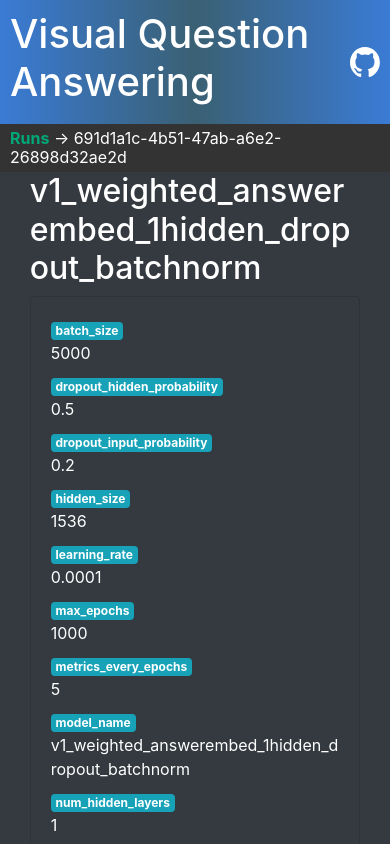
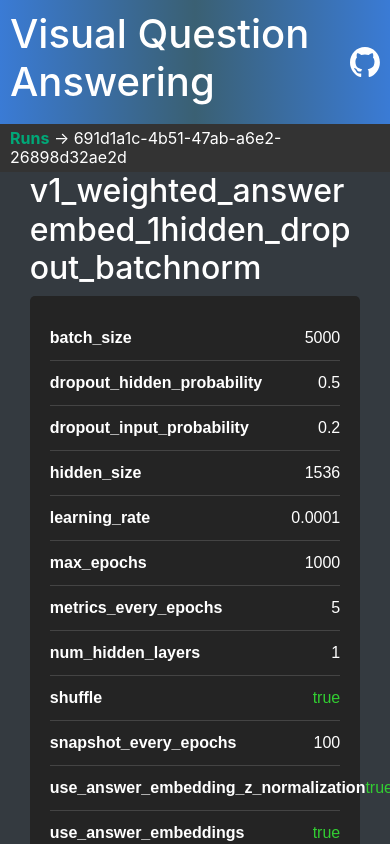
Before and after one commit to ashleyholman/vqa, a React (Create React App) app in the folder web-frontend/: page /run/691d1a1c-4b51-47ab-a6e2-26898d32ae2d in a window 390 px wide. Shown: the top 844 px of the page. Built offline with nearby package versions, Linux system fonts and the light colour scheme.

Commit message:
web: Make Config card a modal window, and make table horizontally scrollable for mobile

```diff
--- a/web-frontend/src/components/Config.js
+++ b/web-frontend/src/components/Config.js
@@ -1,25 +1,53 @@
 import React from 'react';
 
 function Config({ configData }) {
+  const containerStyle = {
+    backgroundColor: '#242424',
+    color: 'white',
+    padding: '20px',
+    borderRadius: '5px',
+    fontFamily: 'Arial, sans-serif',
+  };
+
+  const rowStyle = {
+    display: 'flex',
+    justifyContent: 'space-between',
+    borderBottom: '1px solid #444',
+    padding: '10px 0',
+    fontSize: '16px',
+  };
+
+  const keyStyle = {
+    fontWeight: 'bold',
+  };
+
+  const valueStyle = {
+    fontWeight: 'normal',
+    textAlign: 'right',
+  };
+
   return (
-    <div className="card bg-dark text-white card-body">
+    <div style={containerStyle}>
       {Object.entries(configData).map(([key, value], idx) => {
-
-        // Special rendering for boolean values
-        let value_class = '';
+        // skip model_name as it's too wide and not necessary to display.  we can display it elsewhere.
+        if (key === 'model_name') {
+          return null;
+        }
+        let displayValue;
         if (typeof value === 'boolean') {
-          value_class = "badge " + (value ? 'badge-success' : 'badge-danger');
-          value = value.toString();
+          displayValue = (
+            <span style={{color: value ? 'limegreen' : 'red'}}>
+              {value.toString()}
+            </span>
+          );
+        } else {
+          displayValue = value;
         }
 
         return (
-          <div key={idx} className="row mb-2">
-            <div className="col-sm-3">
-              <span className="badge badge-info">{key}</span>
-            </div>
-            <div className="col-sm-9">
-              <span className={value_class}>{value}</span>
-            </div>
+          <div key={idx} style={rowStyle}>
+            <div style={keyStyle}>{key}</div>
+            <div style={valueStyle}>{displayValue}</div>
           </div>
         );
       })}
--- /dev/null
+++ b/web-frontend/src/components/ConfigModal.js
@@ -0,0 +1,67 @@
+import React from 'react';
+import Config from './Config';
+
+function ConfigModal({ configData, onClose }) {
+  return (
+    <div
+      style={{
+        position: 'fixed',
+        top: 0,
+        left: 0,
+        width: '100vw',
+        height: '100vh',
+        backgroundColor: 'rgba(0,0,0,0.7)',
+        display: 'flex',
+        alignItems: 'center',
+        justifyContent: 'center',
+      }}
+      onClick={onClose}
+    >
+      <div
+        style={{
+          backgroundColor: '#333',
+          padding: '5px',
+          width: '90%',
+          maxWidth: '800px',
+          position: 'relative',
+          border: '1px solid #666',
+          overflow: 'hidden', // hide the overflow
+        }}
+        onClick={e => e.stopPropagation()}
+      >
+        <button
+          style={{
+            position: 'absolute',
+            right: '0.2em',
+            top: '0.2em',
+            background: '#aaa',
+            color: 'black',
+            border: '1px solid #666',
+            width: '20px',
+            height: '20px',
+            display: 'flex',
+            justifyContent: 'center',
+            alignItems: 'center',
+            boxSizing: 'border-box',
+            cursor: 'pointer',
+            zIndex: 1,
+          }}
+          onClick={onClose}
+        >
+          X
+        </button>
+        <div
+          style={{
+            maxHeight: '80vh', // set maximum height
+            overflowY: 'auto', // make it scrollable
+            padding: '20px', // add some space around the content
+          }}
+        >
+          <Config configData={configData} />
+        </div>
+      </div>
+    </div>
+  );
+}
+
+export default ConfigModal;
--- a/web-frontend/src/components/Table.js
+++ b/web-frontend/src/components/Table.js
@@ -3,6 +3,7 @@ import TableRow from './TableRow';
 
 function Table({ data }) {
   return (
+    <div className="table-responsive"> {/* Add this wrapper */}
       <table className="table table-dark">
         <thead>
           <tr>
@@ -22,6 +23,7 @@ function Table({ data }) {
           ))}
         </tbody>
       </table>
+    </div>
   );
 }
 
--- a/web-frontend/src/components/TableRow.js
+++ b/web-frontend/src/components/TableRow.js
@@ -2,7 +2,7 @@ import React, { useState } from 'react';
 import { Link } from 'react-router-dom';
 import { convertToLocalTimestamp } from '../utils';
 
-import Config from './Config';
+import ConfigModal from './ConfigModal';
 
 function TableRow({ run }) {
   const config_data = JSON.parse(run.config || '{}');
@@ -30,15 +30,11 @@ function TableRow({ run }) {
         <td>{run['final_top_5_accuracy'].toFixed(2)}</td>
         <td>{run['final_f1_score_macro'].toFixed(2)}</td>
         <td>
-          <button className="btn btn-primary" onClick={toggleConfigVisibility}>Show/Hide Config</button>
+          <button className="btn btn-primary" onClick={toggleConfigVisibility}>View Config</button>
         </td>
       </tr>
       {isConfigVisible &&
-        <tr>
-          <td colSpan="7">
-            <Config configData={config_data} />
-          </td>
-        </tr>
+        <ConfigModal configData={config_data} onClose={toggleConfigVisibility} />
       }
     </>
   );
```
Lines whose indentation alone changed are shown as unchanged.
